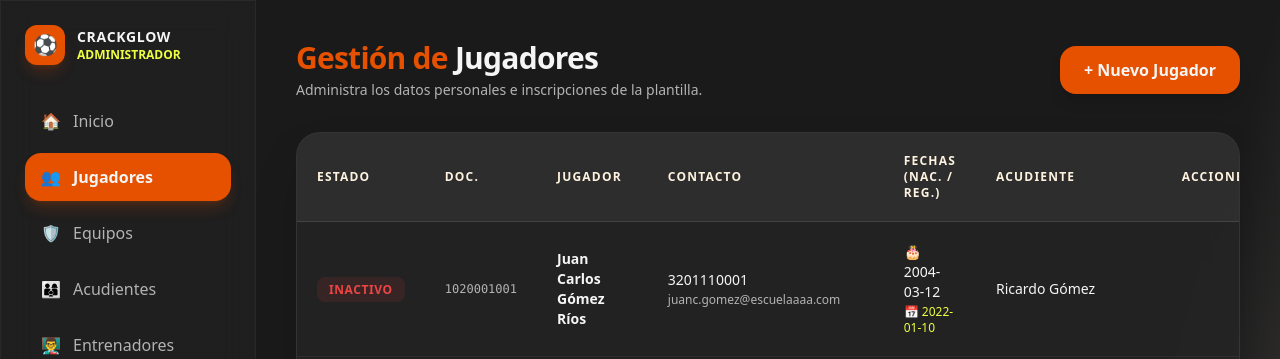
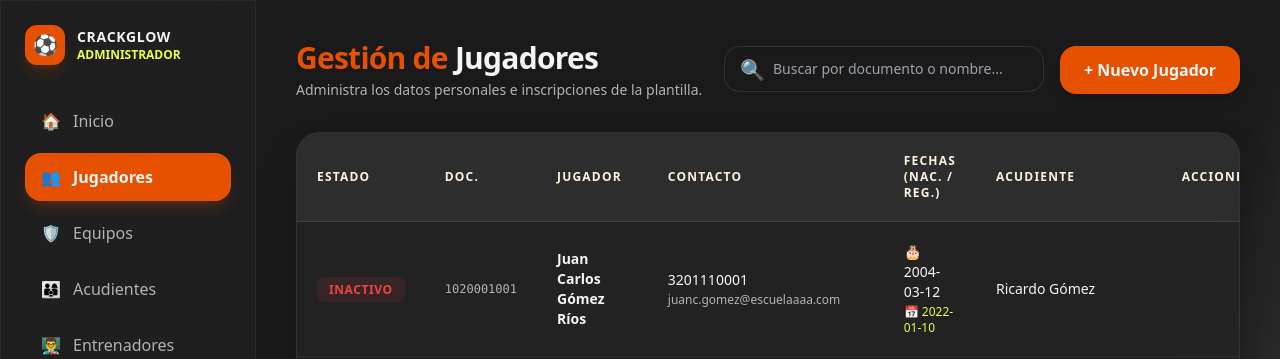
Before and after one commit to Ragnarok-2002/Futbol_Piton, a Flask app: page /jugadores in a window 1280 px wide. Shown: the top 359 px of the page. Run offline with Flask 3, Linux system fonts and the light colour scheme; a user stored in the database is signed in; data comes from the database, SQL or seed files in the repository; some libraries are stand-ins or nearby versions.

Commit message:
Lista de jugadoregs
Se actualiza el codigo para mostrar la informacion que queremos y es necesaria

```diff
--- a/templates/gestion_jugadores.html
+++ b/templates/gestion_jugadores.html
@@ -74,14 +74,24 @@
     </aside>
 
     <main class="flex-1 p-6 md:p-10 space-y-8 overflow-y-auto">
-        <div class="max-w-7xl mx-auto flex justify-between items-center mb-6">
+        <div class="max-w-7xl mx-auto flex flex-col lg:flex-row justify-between items-start lg:items-center gap-4 mb-6">
             <div>
                 <h1 class="text-3xl font-black tracking-tight"><span class="text-naranja-fuego">Gestión de</span> Jugadores</h1>
                 <p class="text-gris-claro text-sm mt-1">Administra los datos personales e inscripciones de la plantilla.</p>
             </div>
-            <button class="bg-naranja-fuego hover:bg-orange-700 text-blanco-humo font-bold py-3 px-6 rounded-2xl shadow-lg transition-all duration-300 hover:-translate-y-1 focus:ring-2 focus:ring-amarillo-volt">
-                + Nuevo Jugador
-            </button>
+
+            <div class="flex flex-col sm:flex-row gap-4 w-full lg:w-auto">
+                <div class="relative w-full sm:w-80">
+                    <div class="absolute inset-y-0 left-0 flex items-center pl-4 pointer-events-none text-xl">
+                        🔍
+                    </div>
+                    <input type="text" id="buscadorJugadores" onkeyup="filtrarTabla()" placeholder="Buscar por documento o nombre..." class="w-full bg-negro-carbon text-blanco-humo pl-12 pr-4 py-3 rounded-2xl border border-white/10 text-sm outline-none focus:border-amarillo-volt transition-all shadow-inner">
+                </div>
+
+                <button class="bg-naranja-fuego hover:bg-orange-700 text-blanco-humo font-bold py-3 px-6 rounded-2xl shadow-lg transition-all duration-300 hover:-translate-y-1 focus:ring-2 focus:ring-amarillo-volt whitespace-nowrap">
+                    + Nuevo Jugador
+                </button>
+            </div>
         </div>
 
         <div class="max-w-7xl mx-auto glass-effect rounded-3xl overflow-hidden shadow-2xl">
@@ -98,7 +108,7 @@
                             <th class="p-5 font-bold text-center">Acciones</th>
                         </tr>
                     </thead>
-                    <tbody class="divide-y divide-white/5 text-sm">
+                    <tbody id="tablaJugadores" class="divide-y divide-white/5 text-sm">
                         {% for jugador in jugadores %}
                         <tr class="hover:bg-white/5 transition-all duration-300 group">
                             <td class="p-5">
@@ -210,6 +220,29 @@
     </div>
 
     <script>
+        // ================= FUNCIÓN DE BÚSQUEDA EN VIVO =================
+        function filtrarTabla() {
+            // 1. Capturamos lo que el usuario escribe y lo pasamos a minúsculas
+            const input = document.getElementById('buscadorJugadores').value.toLowerCase();
+            // 2. Buscamos todas las filas de la tabla
+            const filas = document.querySelectorAll('#tablaJugadores tr');
+
+            // 3. Revisamos fila por fila
+            filas.forEach(fila => {
+                // El documento está en la columna 2 (index 1) y el nombre en la columna 3 (index 2)
+                const documento = fila.cells[1].innerText.toLowerCase();
+                const nombre = fila.cells[2].innerText.toLowerCase();
+
+                // Si lo que escribió está incluido en el documento o en el nombre, mostramos la fila
+                if (documento.includes(input) || nombre.includes(input)) {
+                    fila.style.display = '';
+                } else {
+                    // Si no coincide, ocultamos la fila
+                    fila.style.display = 'none';
+                }
+            });
+        }
+
         function abrirModalEditar(id_jugador, id_usuario, nombres, apellidos, telefono, email, estado) {
             // Rellenar el formulario con los datos actuales
             document.getElementById('edit_id_jugador').value = id_jugador;
```
